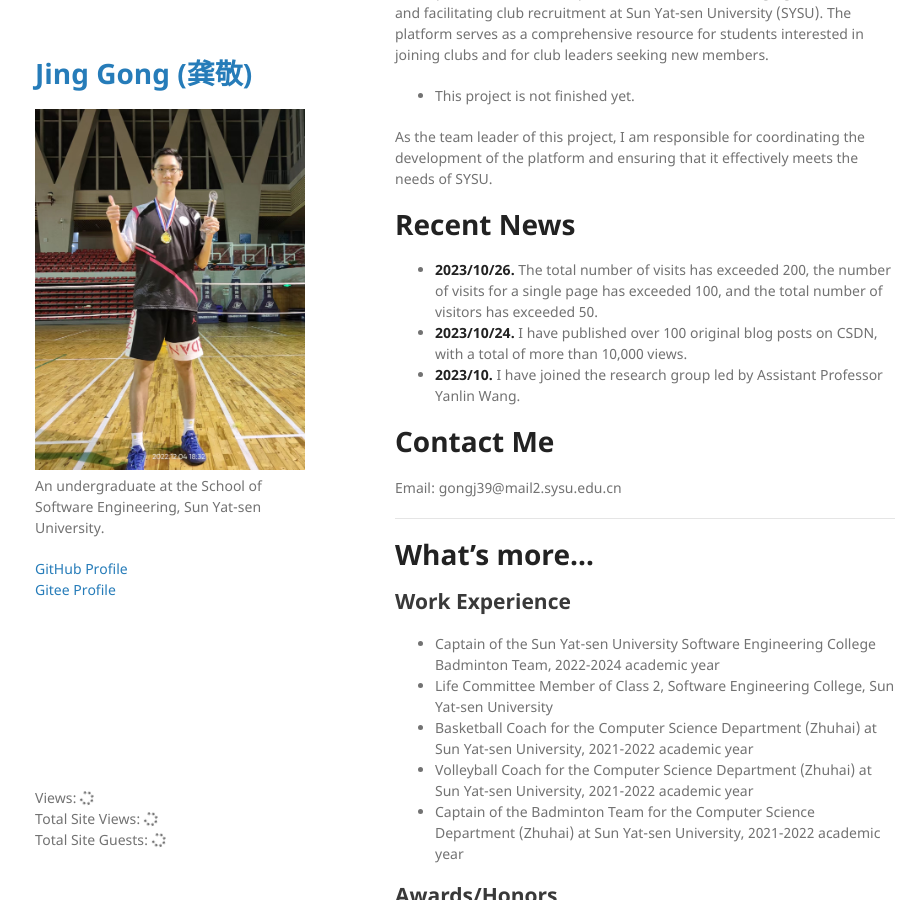
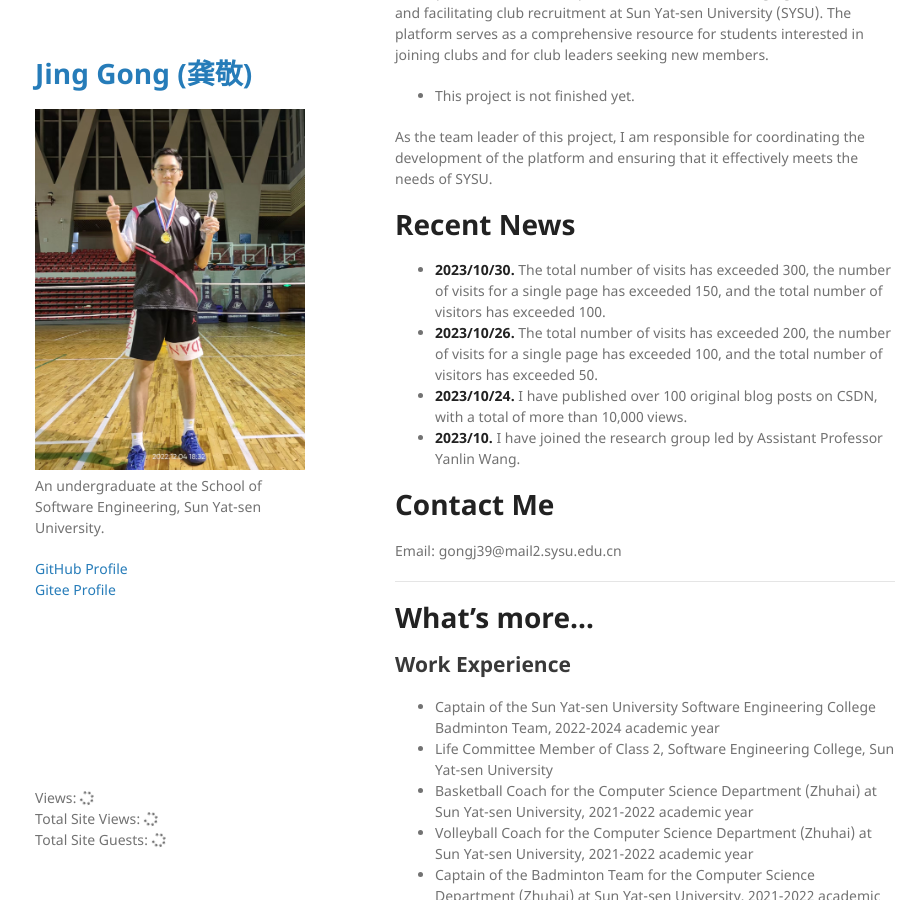
Before and after one commit to MikingG/MikingG.github.io, a Jekyll site: the page built from index.md, in a window 1280 px wide and 900 px high, scrolled down 1704 px. Shown: the whole window, without its empty margins (175-1099 px from the left). Built offline with Jekyll 4.4.1, drawn with Linux system fonts in a browser that asks for light colours; nearby versions of some CDN libraries; comment, search, counter and statistics services are not loaded; our own code applies the rules of GitHub Pages for plain Markdown files.

Commit message:
Update index.md

```diff
--- a/index.md
+++ b/index.md
@@ -55,6 +55,7 @@
 As the team leader of this project, I am responsible for coordinating the development of the platform and ensuring that it effectively meets the needs of SYSU.
 
 # Recent News
+- **2023/10/30.** The total number of visits has exceeded 300, the number of visits for a single page has exceeded 150, and the total number of visitors has exceeded 100.
 - **2023/10/26.** The total number of visits has exceeded 200, the number of visits for a single page has exceeded 100, and the total number of visitors has exceeded 50.
 - **2023/10/24.** I have published over 100 original blog posts on CSDN, with a total of more than 10,000 views.
 - **2023/10.** I have joined the research group led by Assistant Professor Yanlin Wang.
```
